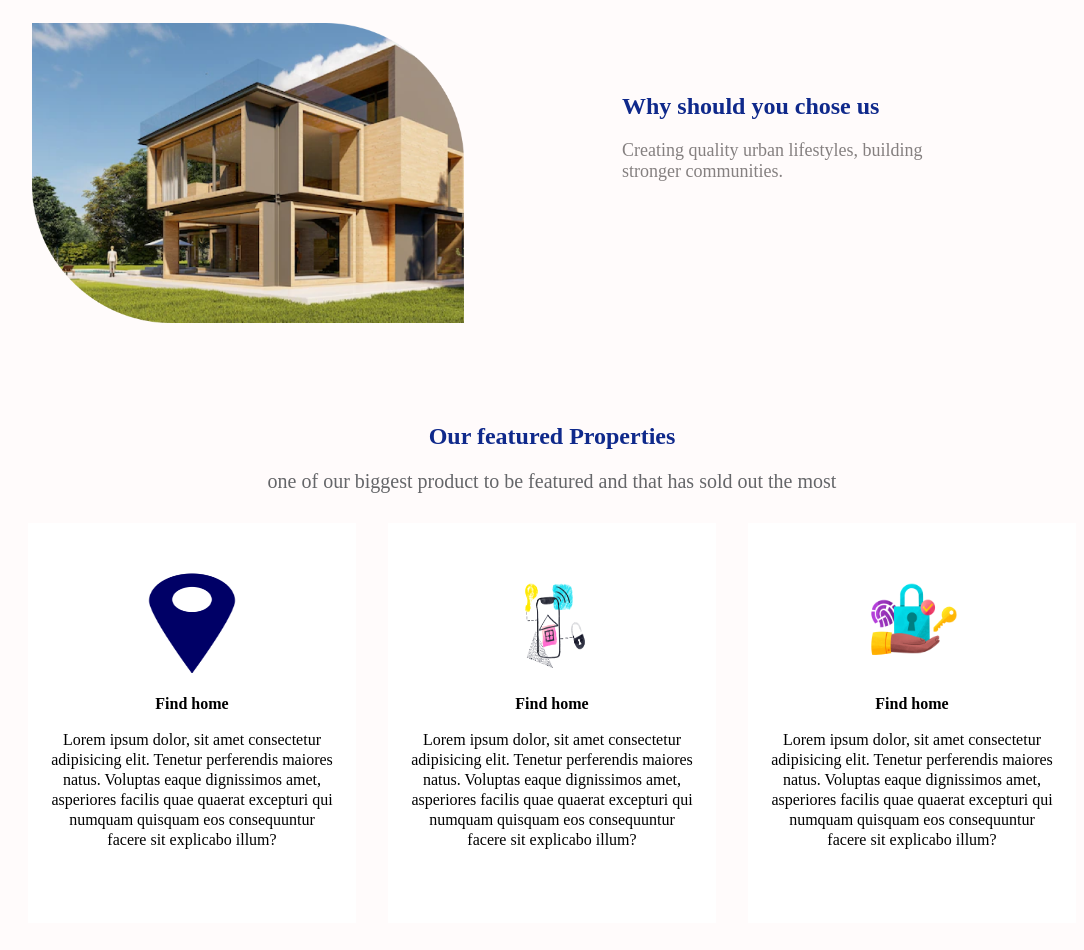
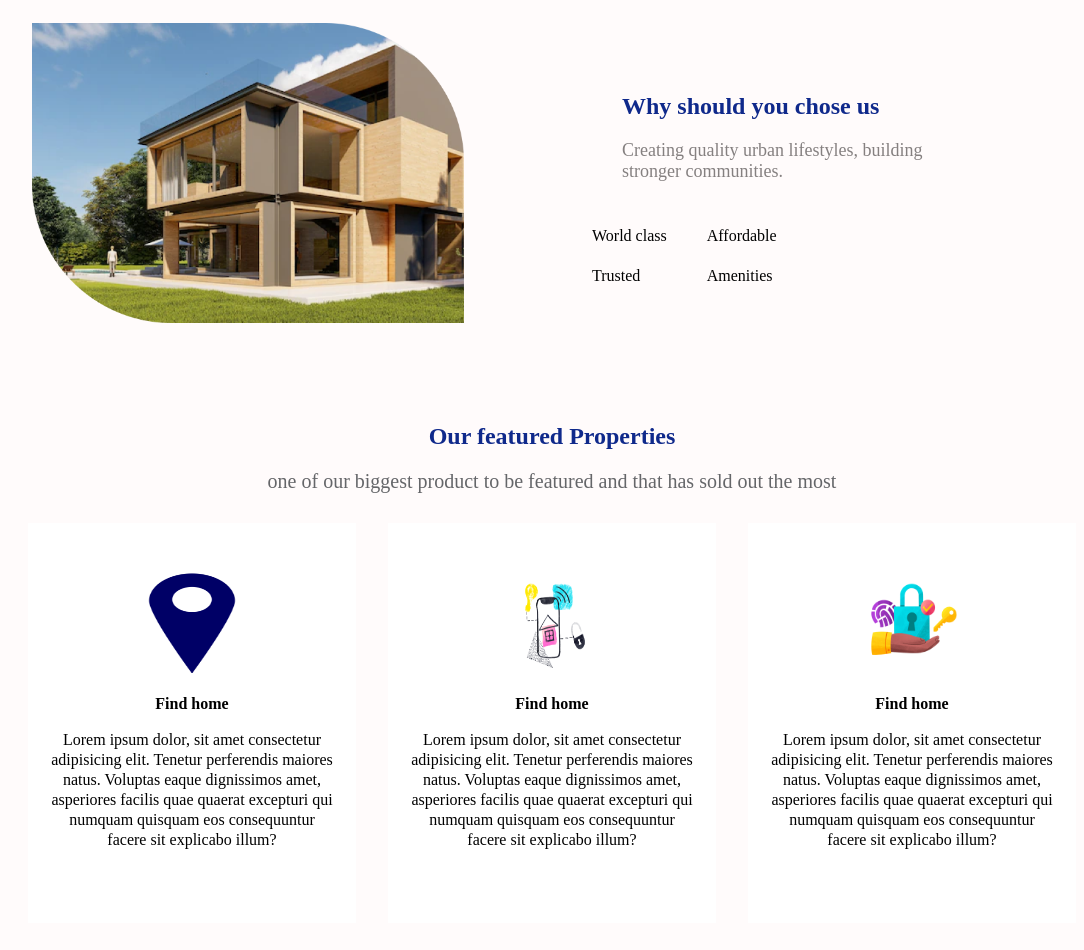
Before and after one commit to Maureenkamau03/Villie-s_estate, a plain HTML site: page index.html in a window 1280 px wide. Shown: the part 1195-2145 px from the top of the page, without its empty margins (88-1172 px from the left). Drawn offline with Linux system fonts and the light colour scheme.

Commit message:
comments

```diff
--- a/assets/css/styles.css
+++ b/assets/css/styles.css
@@ -224,6 +224,20 @@ section {
     font-size: large;
 }
 
+.qualities{
+    display: flex;
+
+}
+.qualities li{
+    display: block;
+    line-height: 40px;
+}
+
+.qualities img{
+    width: 20px;
+    height: 20px;
+}
+
 .featured{
     text-align: center;
 }
--- a/index.html
+++ b/index.html
@@ -8,6 +8,7 @@
     <title>Villie's Estate</title>
 </head>
 <body>
+    <!-- navigation bar -->
     <div class="navbar">
         <ul>
             <div class="nav_left">
@@ -30,6 +31,7 @@
     </div>
 
     <hr>
+    <!-- hero section -->
     <div class="hero">
         <section>
             <div class="hero-text">
@@ -56,7 +58,7 @@
 
         </section>
     </div>
-
+    <!-- property information -->
     <div class="infor">
         <div class="location">
             <div class="loc"><p>Location</p></div>
@@ -78,7 +80,7 @@
         </div>
 
     </div>
-
+    <!-- products -->
     <div class="products">
         <h1>Our Products</h1>
     </div>
@@ -106,7 +108,7 @@
             <p>Lorem ipsum dolor, sit amet consectetur adipisicing elit. Tenetur perferendis maiores natus. Voluptas eaque dignissimos amet, asperiores facilis quae quaerat excepturi qui numquam quisquam eos consequuntur facere sit explicabo illum?</p>
         </section>
     </div>
-
+    <!-- hero section 2 -->
     <div class="hero2">
         <section>
             <div class="hero2-image1">
@@ -128,10 +130,25 @@
 
 
             </div>
+            <div class="qualities">
+                <div class="col1">
+                    <ul>
+                        <li> World class</li>
+                        <li>Trusted</li>
+                    </ul>
+                </div>
+                <div class="col2">
+                    <ul>
+                        <li>Affordable</li>
+                        <li>Amenities</li>
+                    </ul>
+                </div>
+            </div>
 
         </section>
 
     </div>
+    <!-- featured properties -->
     <div class="featured">
 
         <h2>Our featured Properties</h2>
@@ -143,7 +160,7 @@
     </div>
 
 
-
+    <!-- How the company works -->
     <div class="how-it-works">
         <section>
             <img src="./assets/images/address mark.png" alt="address mark">
@@ -182,7 +199,7 @@
 
     </div>
     <div class="alex"><button >View More</button></div>
-
+    <!-- footer -->
     <div class="footer">
         <section>
             <div class="final_4">
```
